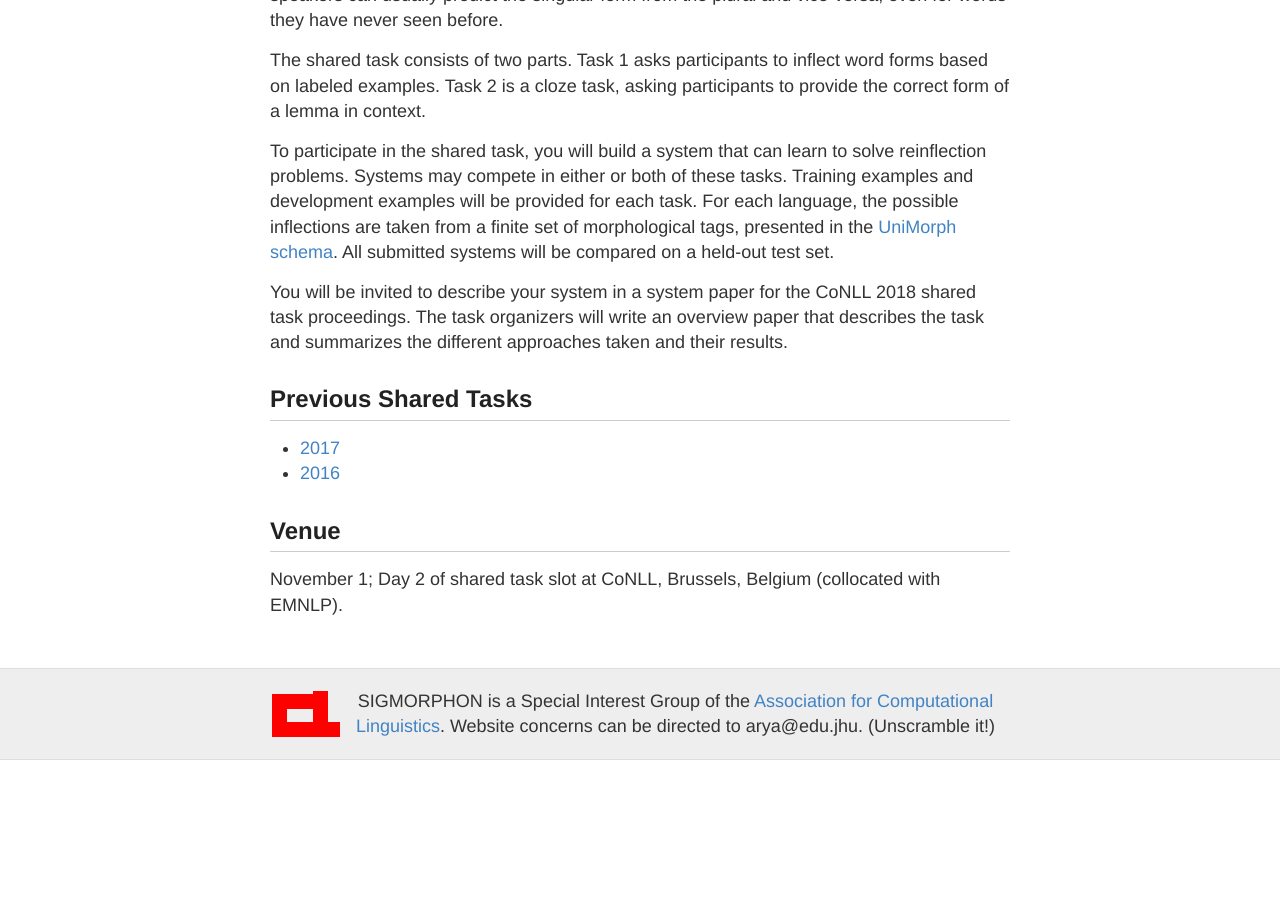
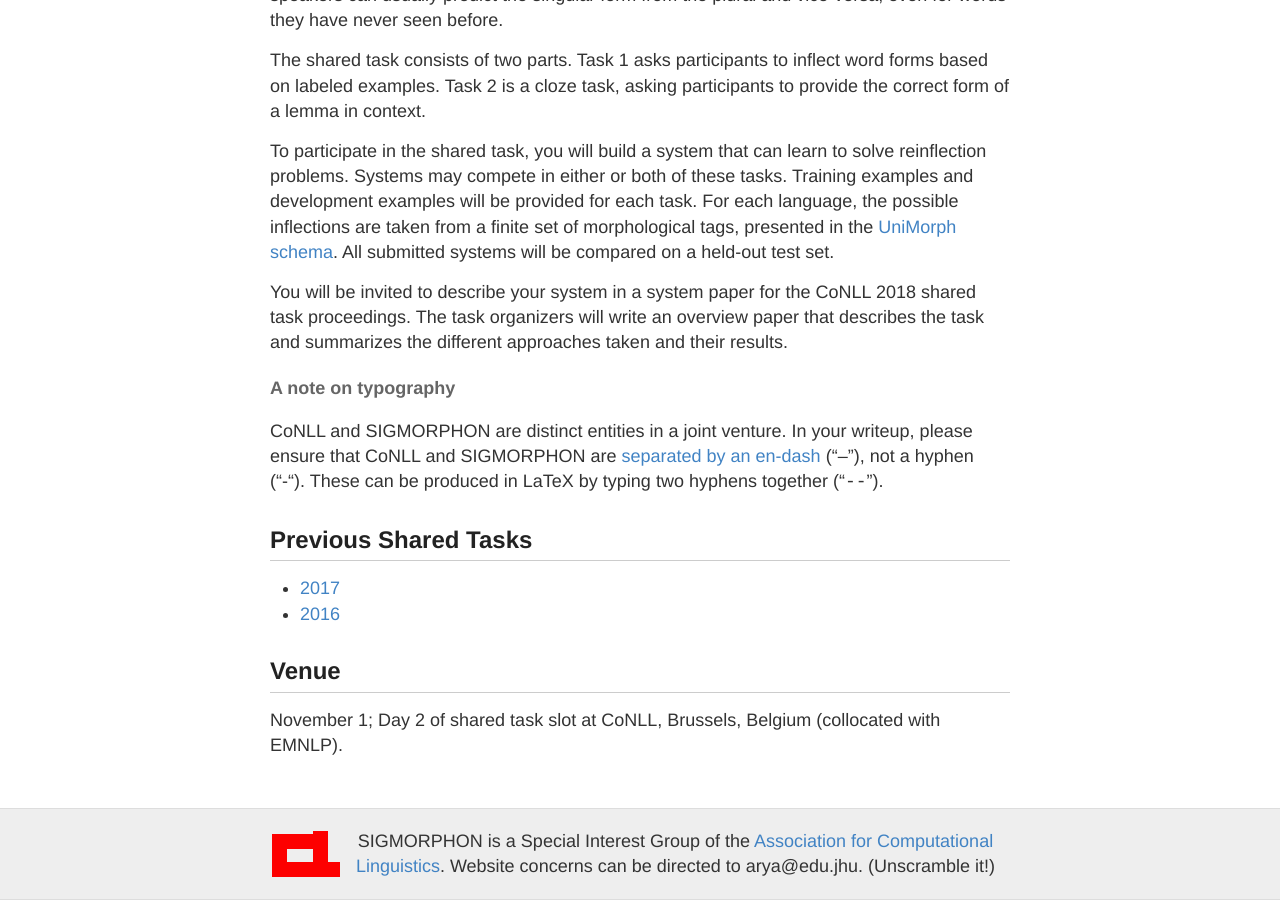
Before and after one commit to sigmorphon/sigmorphon.github.io, a Jekyll site: the page built from sharedtasks/2018/index.md, in a window 1280 px wide and 900 px high, scrolled down 864 px. Built offline with Jekyll 4.4.1, drawn with Linux system fonts in a browser that asks for light colours; before the commit the page ends 1624 px from its top, so only the background shows below that.

```diff
--- a/sharedtasks/2018/index.md
+++ b/sharedtasks/2018/index.md
@@ -32,6 +32,10 @@ the CoNLL 2018 shared task proceedings.  The task organizers will write an
 overview paper that describes the task and summarizes the different
 approaches taken and their results.
 
+#### A note on typography
+
+CoNLL and SIGMORPHON are distinct entities in a joint venture. In your writeup, please ensure that CoNLL and SIGMORPHON are [separated by an en-dash](https://en.wikipedia.org/wiki/Wikipedia:Manual_of_Style#En_dashes) ("–"), not a hyphen ("-"). These can be produced in LaTeX by typing two hyphens together ("`--`").
+
 
 ## Previous Shared Tasks
 
```
Also changed, not shown: sharedtasks/2018/dates.md (+1 -1 lines).
